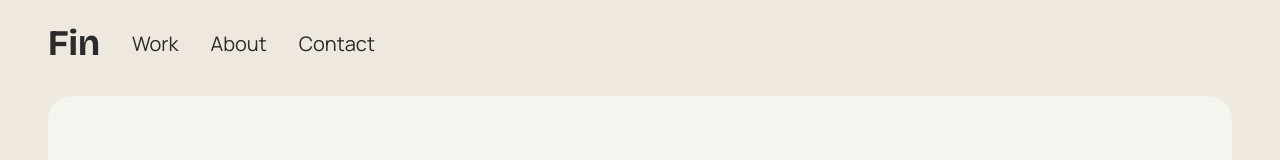
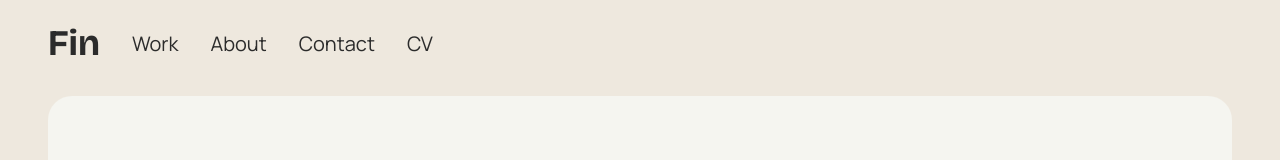
Before and after one commit to cummingfin/Portfolio, a Next.js app: page /work/recanvased in a window 1280 px wide. Shown: the top 160 px of the page. Built offline with nearby package versions, Linux system fonts and the light colour scheme.

Commit message:
Add CV link to navigation that opens PDF in new tab

```diff
--- a/components/layout/Nav.tsx
+++ b/components/layout/Nav.tsx
@@ -107,6 +107,14 @@ export default function Nav() {
           >
             Contact
           </Link>
+          <a
+            href="/images/FindlayCummingResumeWeb.pdf"
+            target="_blank"
+            rel="noopener noreferrer"
+            className="hover:opacity-70 transition-opacity"
+          >
+            CV
+          </a>
         </div>
 
         {/* Mobile Hamburger Button */}
@@ -183,6 +191,15 @@ export default function Nav() {
               >
                 Contact
               </Link>
+              <a
+                href="/images/FindlayCummingResumeWeb.pdf"
+                target="_blank"
+                rel="noopener noreferrer"
+                onClick={() => setIsMobileMenuOpen(false)}
+                className="text-2xl font-manrope font-normal hover:opacity-70 transition-opacity"
+              >
+                CV
+              </a>
             </motion.div>
           </motion.div>
         )}
```
Also changed, not shown: 1 other file (tests, documents, lock files or other folders).
